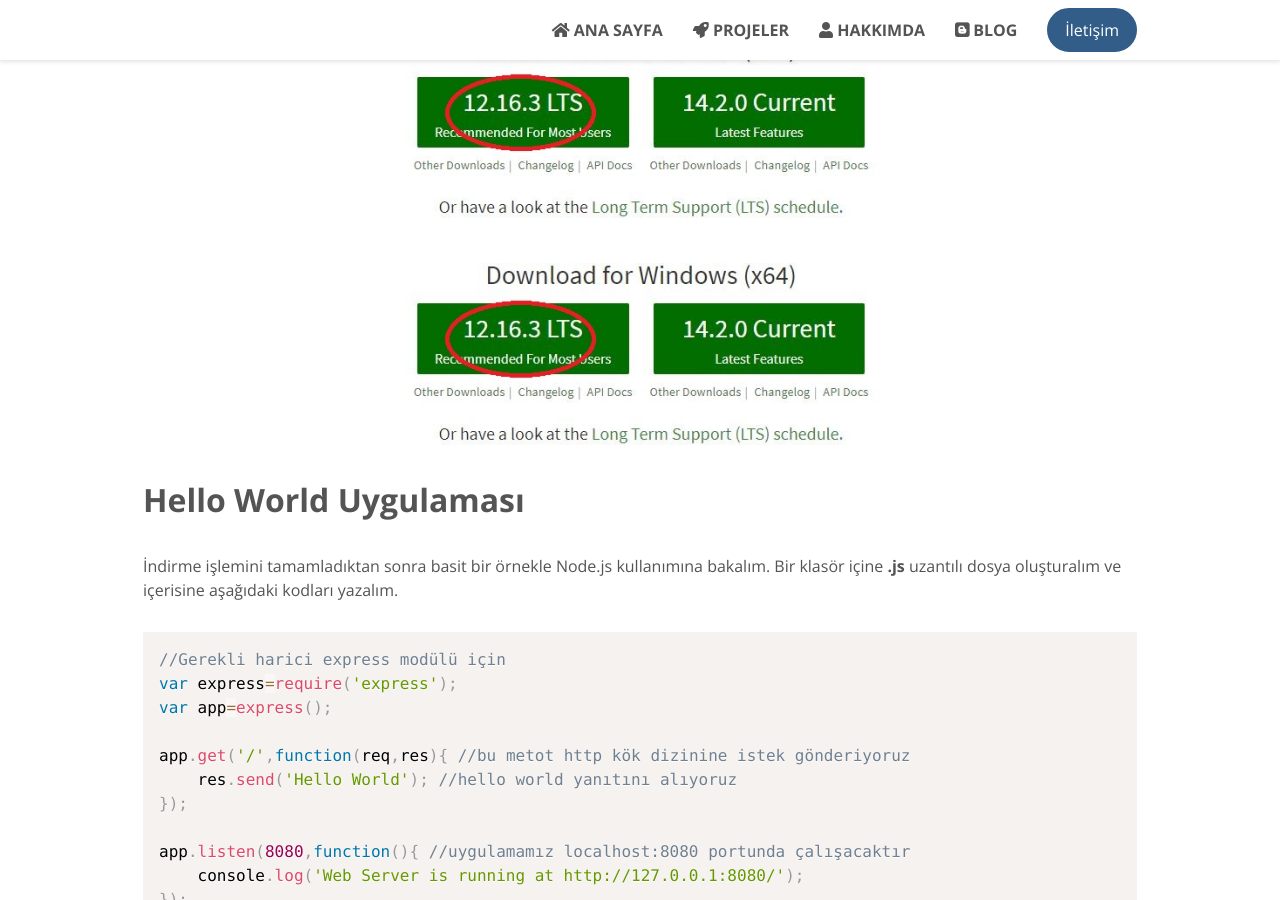
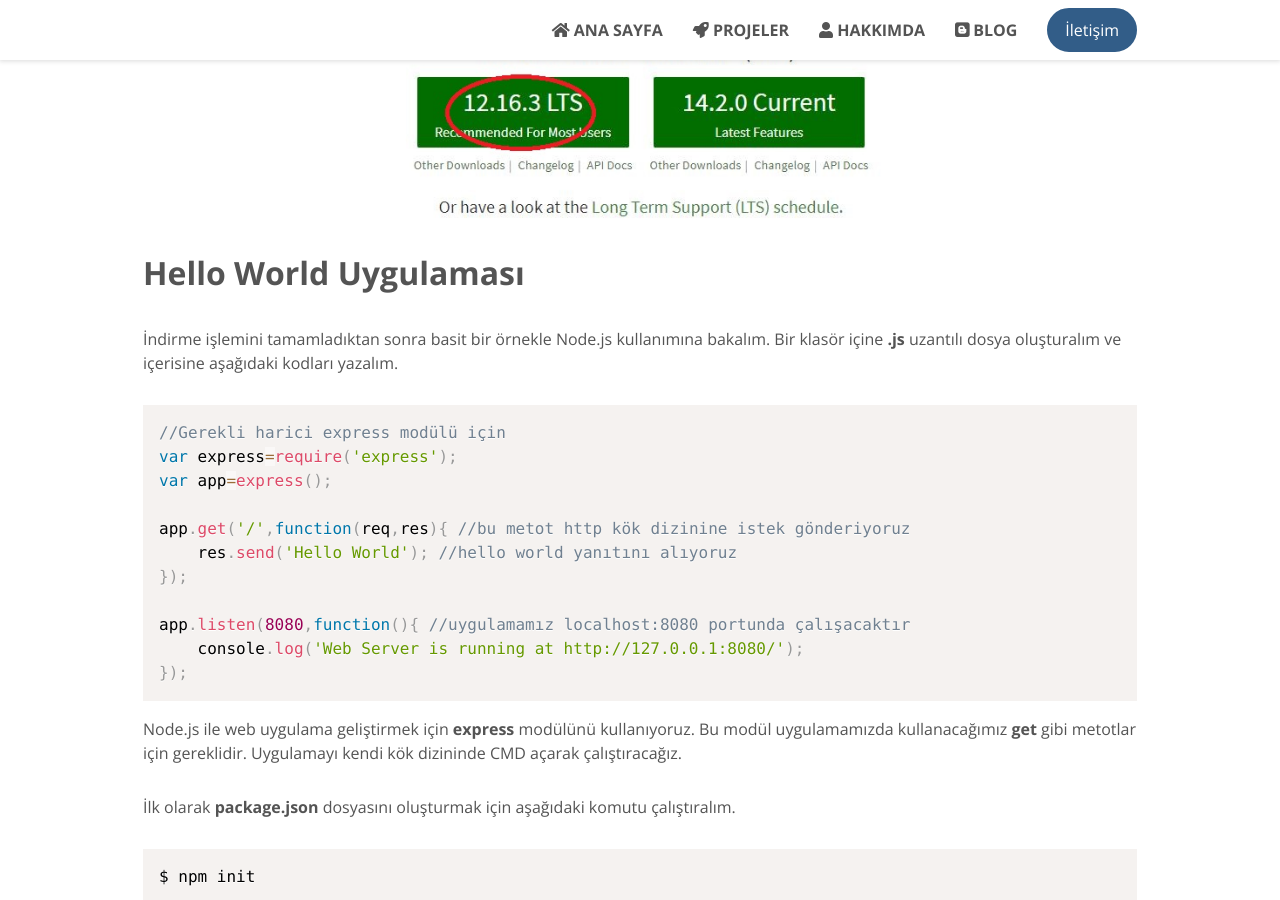
Before and after one commit to shrgrl/shrgrl.github.io, a Jekyll site: the page built from _restApi/index.html, in a window 1280 px wide and 900 px high, scrolled down 645 px. Built offline with Jekyll 4.4.1, drawn with Linux system fonts in a browser that asks for light colours; nearby versions of some CDN libraries; comment, search, counter and statistics services are not loaded.

Commit message:
Update index.html

```diff
--- a/_restApi/index.html
+++ b/_restApi/index.html
@@ -12,13 +12,6 @@ bilgisayarımızda yoksa Node.js indirmemiz gerek. Node.js, genelde JavaScript i
 sağlayan, ağ bağlantılı uygulamalar için geliştirilmiş bir çalıştırma ortamıdır. Bilgisayarımızda Node.js’i edinmek için
 <a href="https://nodejs.org/en/" target="_blank">kendi sitesinden</a> kolayca indirebiliriz.</p>
 <img class="img-blg" src="{{ base }}/assets/images/restApi/node.jpg" alt="node"><br>
-
-
-<img class="img-blg" src="{{ base }}/assets/images/restApi/node.jpg" alt="node"
-onclick="this.src='{{ base }}/assets/images/restApi/node.jpg';this.height=100;this.width=100"
-ondblclick="this.src='{{ base }}/assets/images/restApi/node.jpg';this.width=50; this.height=50;" /><br>
-
-
 
 <h4><b>Hello World Uygulaması</b></h4>
 <p>İndirme işlemini tamamladıktan sonra basit bir örnekle Node.js kullanımına bakalım. Bir klasör içine <b>.js</b> uzantılı dosya oluşturalım
```
